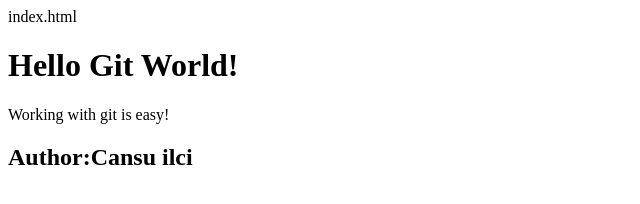
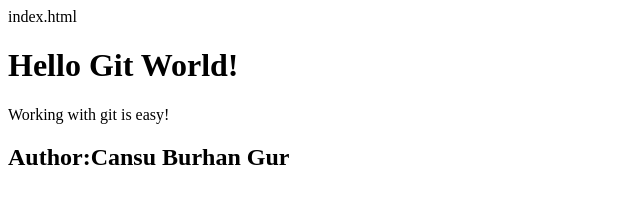
Before and after one commit to Cansu35/GitHubMasterClass, a plain HTML site: page index.html in a window 1280 px wide. Shown: the whole page, without its empty margins (0-640 px from the left). Drawn offline with Linux system fonts and the light colour scheme.

Commit message:
Secon commit

```diff
--- a/index.html
+++ b/index.html
@@ -4,6 +4,7 @@
 
 <div>
 	<p>Working with git is easy!</p>
+
 </div>
 
-<h2>Author:Cansu ilci </h2>
+<h2>Author:Cansu Burhan Gur</h2>
```
